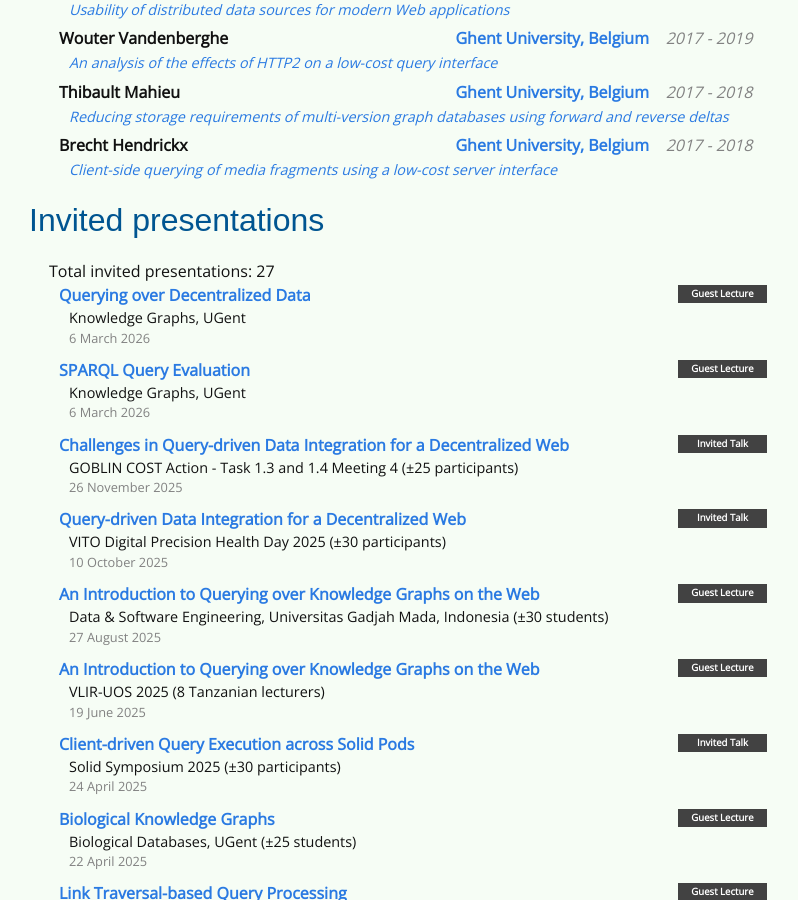
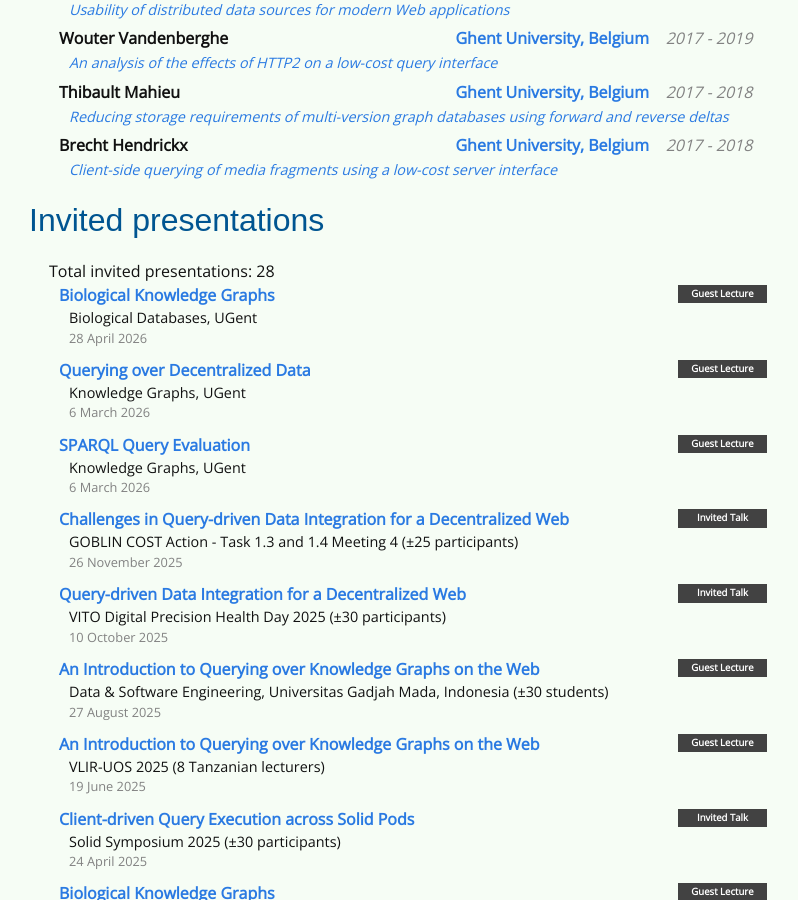
Before and after one commit to rubensworks/rubensworks.net, a Jekyll site: the page built from cv.md, in a window 1280 px wide and 900 px high, scrolled down 4873 px. Shown: the whole window, without its empty margins (241-1039 px from the left). Built offline with Jekyll 4.4.1, drawn with Linux system fonts in a browser that asks for light colours; some web fonts are replaced.

Commit message:
Add 2026-ugent-bio-kgs to presentations

```diff
--- a/_data/presentations.yml
+++ b/_data/presentations.yml
@@ -7,6 +7,12 @@
 # - Workshop
 # - Other
 
+"2026-ugent-bio-kgs":
+    title: "Biological Knowledge Graphs"
+    venue: "Biological Databases, UGent"
+    date: "28 April 2026"
+    url: "https://www.rubensworks.net/raw/slides/2026/ugent-bio-kgs/"
+    type: "Guest Lecture"
 "2026-ugent-knowledgegraphs-querydecentralized":
     title: "Querying over Decentralized Data"
     venue: "Knowledge Graphs, UGent"
```
